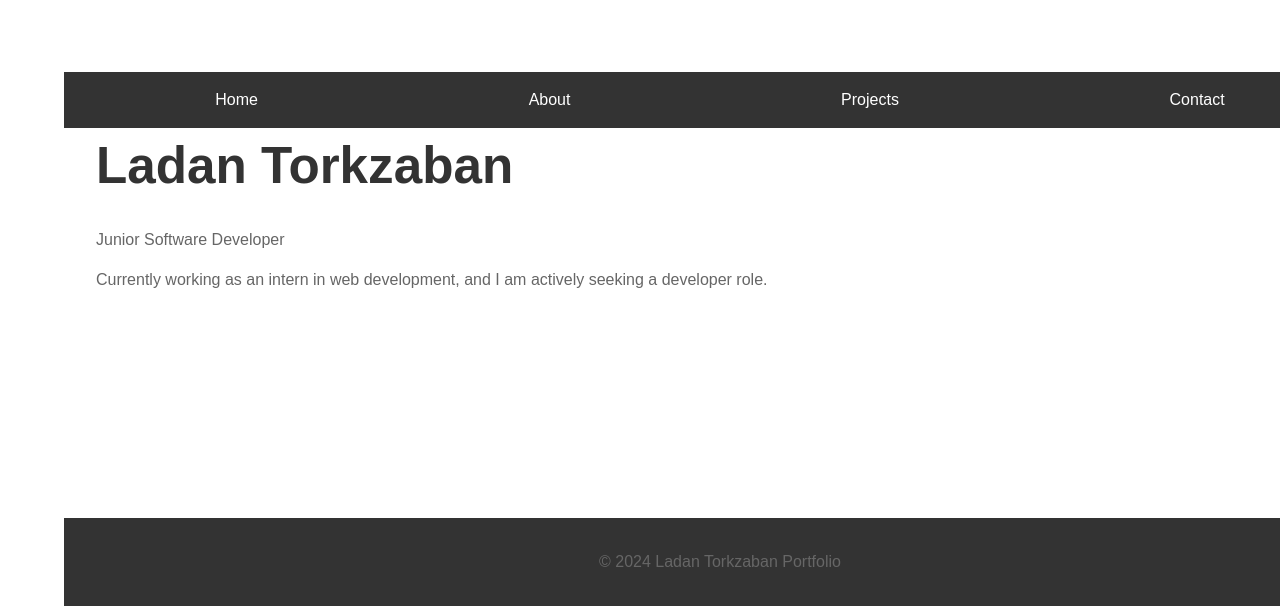
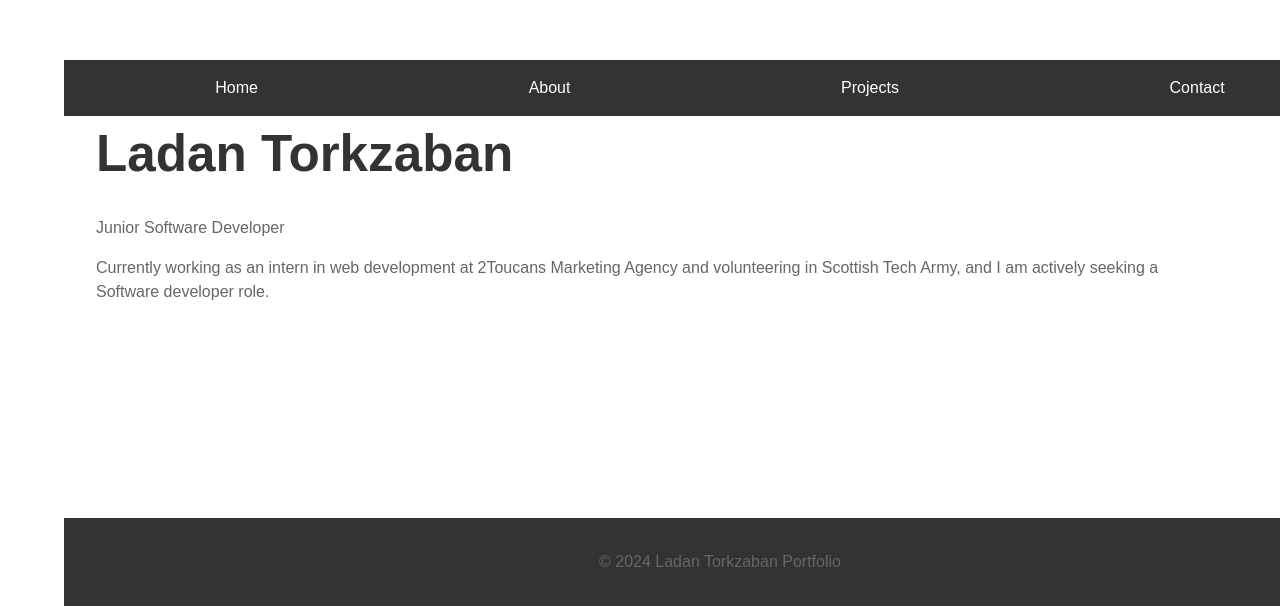
Before and after one commit to ladantork/portfolio, a React (Vite) app: page / in a window 1280 px wide. Shown: the part 194-800 px from the top of the page. Built offline with nearby package versions, Linux system fonts and the light colour scheme.

Commit message:
Home page content updated

```diff
--- a/src/components/Home.jsx
+++ b/src/components/Home.jsx
@@ -5,7 +5,7 @@ function Home(){
     <div>
       <h1>Ladan Torkzaban</h1>
       <p>Junior Software Developer</p>
-      <p>Currently working as an intern in web development, and I am actively seeking a developer role.</p>
+      <p>Currently working as an intern in web development at 2Toucans Marketing Agency and volunteering in Scottish Tech Army, and I am actively seeking a Software developer role.</p>
     </div>
   );
 };
```
